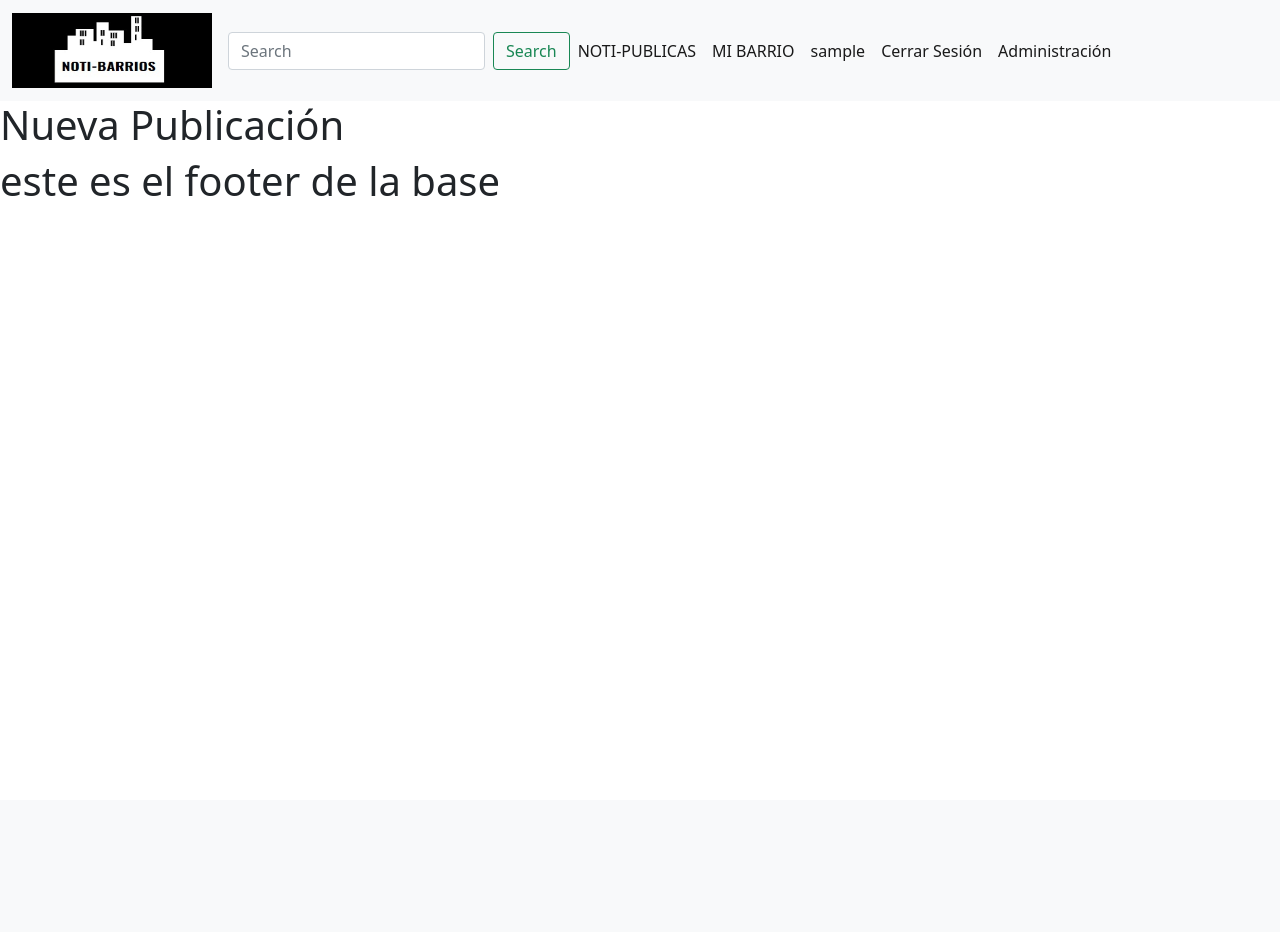
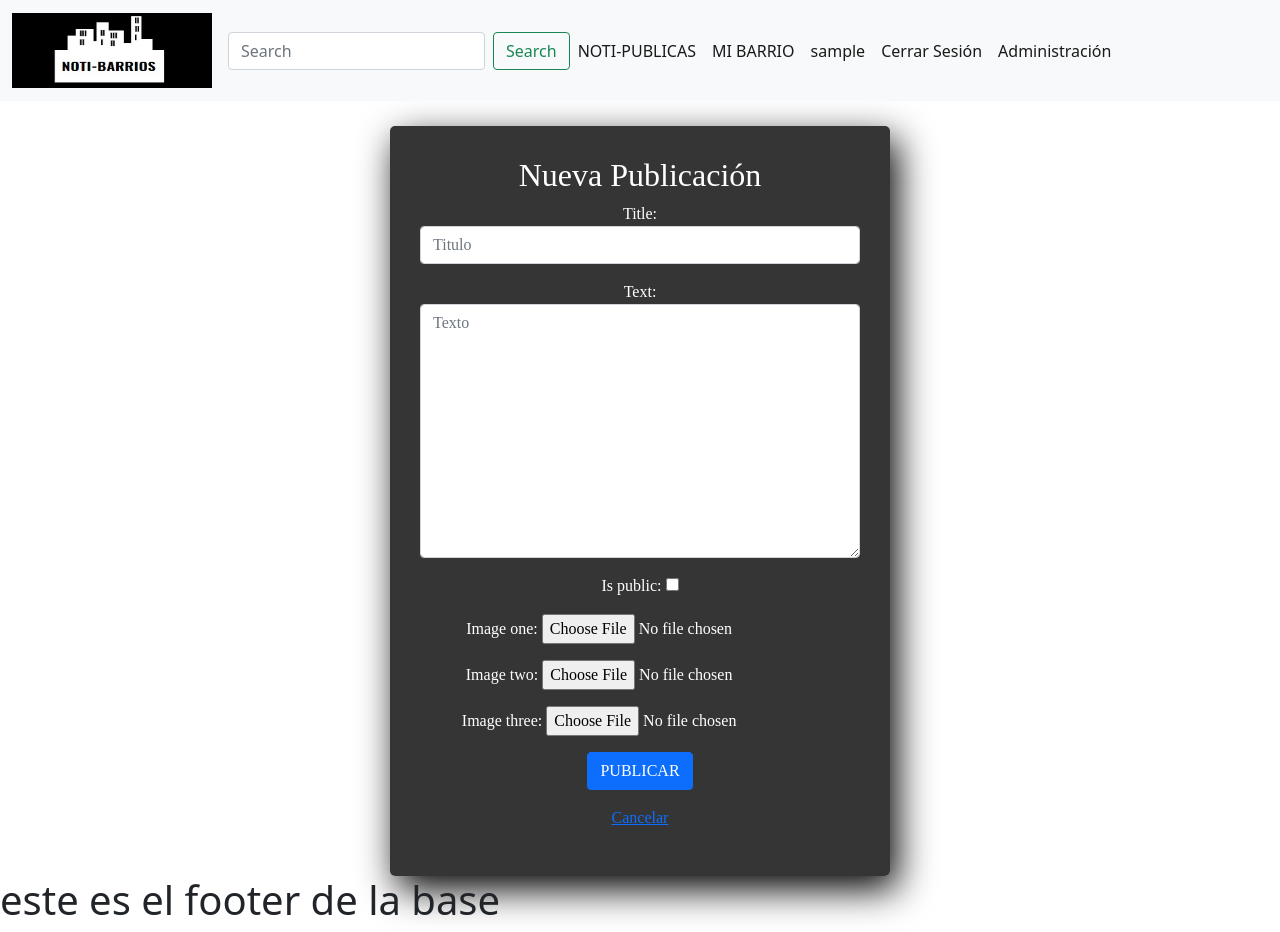
Before and after one commit to PedroFassanelli/TP_IW_2022, a Django app: page /sitio/nuevapublicacion/ in a window 1280 px wide. Before the commit the page ends 196 px from the top, so only its background shows below. Run offline with Django 4.2, Linux system fonts and the light colour scheme; the visitor is signed in with stand-in values (Sample User, id 1).

Commit message:
Pantalla de cargar publicación y algunos fix

```diff
--- /dev/null
+++ b/NotiBarrio/sitio/forms.py
@@ -0,0 +1,18 @@
+from django import forms
+from django.contrib.auth.models import User
+from django.core.exceptions import ValidationError
+from sitio.models import Publicacion
+
+class FormNuevaPublicacion(forms.ModelForm):
+    class Meta:
+        model = Publicacion
+        fields = ('title','text','is_public', 'image_one', 'image_two', 'image_three')
+
+    def __init__(self, *args, **kwargs):
+        super(FormNuevaPublicacion, self).__init__(*args, **kwargs)
+
+        self.fields['title'].widget.attrs['class'] = 'form-control'
+        self.fields['title'].widget.attrs['placeholder'] = "Titulo"
+
+        self.fields['text'].widget.attrs['class'] = 'form-control'
+        self.fields['text'].widget.attrs['placeholder'] = "Texto"
--- a/NotiBarrio/sitio/models.py
+++ b/NotiBarrio/sitio/models.py
@@ -20,7 +20,8 @@
     state = models.CharField(max_length=25, choices= Estados, default= 'Registrado')
 
 class Barrio(models.Model):
-    pass
+    namebarrio = models.CharField(max_length=50, default='None')
+    number = models.PositiveIntegerField()
 
 class Publicacion(models.Model):
     Estados = (
@@ -34,7 +35,10 @@
     title = models.CharField(max_length= 50)
     text = models.TextField(max_length= 250)
     publicationdate = models.DateTimeField()
-    is_public = models.BooleanField(default= True)
+    is_public = models.BooleanField(default= False)
     state = models.CharField(max_length=25, choices= Estados, default= 'Borrador')
     likes = models.IntegerField(default= 0)
     dislikes = models.IntegerField(default= 0)
+    image_one = models.ImageField(upload_to = "static/sitio/multimedias/", null= True, blank = True, default='static/sitio/multimedias/logo.png')
+    image_two = models.ImageField(upload_to = "static/sitio/multimedias/", null= True, blank = True)
+    image_three = models.ImageField(upload_to = "static/sitio/multimedias/", null= True, blank = True)
--- a/NotiBarrio/sitio/static/sitio/css/estilo.css
+++ b/NotiBarrio/sitio/static/sitio/css/estilo.css
@@ -12,7 +12,7 @@
     height: 75px;
 }
 
-.form-register
+.form-register, .form-login, .form-publicar
 {
     width: 500px;
     background: rgba(10, 10, 10, 0.823);
--- a/NotiBarrio/sitio/templates/mibarrio.html
+++ b/NotiBarrio/sitio/templates/mibarrio.html
@@ -4,4 +4,5 @@
 
 {% block contents %}
 <h1>Mi Barrio</h1>
+<p><a href="{% url 'nuevapublicacion' %}">Publicar</a></p>
 {% endblock %}
--- a/NotiBarrio/sitio/templates/nueva_publicacion.html
+++ b/NotiBarrio/sitio/templates/nueva_publicacion.html
@@ -3,6 +3,13 @@
 {% block namepage %}Nueva Publicación{% endblock %}
 
 {% block contents %}
-<h1>Nueva Publicación</h1>
-
+<div class="form-publicar" ALIGN="center">
+    <h2>Nueva Publicación</h2>
+    <form method="POST">
+        {% csrf_token %}
+        {{form.as_p}}
+        <p><button class="btn btn-primary" type="submit">PUBLICAR</button></p>
+        <p><a href="{% url 'mibarrio' %}">Cancelar </a></p>
+    </form>
+</div>
 {% endblock %}
--- a/NotiBarrio/sitio/views.py
+++ b/NotiBarrio/sitio/views.py
@@ -1,6 +1,6 @@
-from django.shortcuts import render
+from django.shortcuts import render, redirect
 from django.contrib.auth.decorators import login_required
-
+from sitio.forms import FormNuevaPublicacion
 
 def homepage(request):
     return render(request, 'homepage.html')
@@ -10,11 +10,20 @@
     return render(request, 'noticiaspublicas.html')
 
 
-@login_required(login_url='logueo')
+@login_required(login_url='login')
 def mibarrio(request):
     return render(request, 'mibarrio.html')
 
 
-@login_required(login_url='logueo')
+@login_required(login_url='login')
 def nuevaPublicacion(request):
-    return render(request, 'nueva_publicacion.html')
+    if request.method == "POST":
+        form = FormNuevaPublicacion(request.POST, request.FILES)
+        if form.is_valid():
+            new_publicacion = form.save(commit=False)
+            new_publicacion.user = request.user
+            new_publicacion.save()
+            return redirect('mis_articulos')
+    else:
+        form = FormNuevaPublicacion()
+    return render(request, 'nueva_publicacion.html', {"form": form})
--- a/NotiBarrio/users/templates/login.html
+++ b/NotiBarrio/users/templates/login.html
@@ -5,7 +5,7 @@
 {% block contents %}
 
 <!-- Log In -->
-<div class="form-register" ALIGN="center">
+<div class="form-login" ALIGN="center">
     <h1>Log In</h1>
     <form method="POST">
         {% csrf_token %}
--- a/NotiBarrio/users/templates/signup.html
+++ b/NotiBarrio/users/templates/signup.html
@@ -19,6 +19,8 @@
             </div>
         {% endfor %}
         <button class="btn btn-primary" type="submit">Register</button>
+        <p><a href="{% url 'login' %}">Iniciar Sesión</a></p>
+        <p><a href="{% url 'homepage' %}">Cancelar</a></p>
     </form>
 </div>
 
--- a/requirements.txt
+++ b/requirements.txt
@@ -1,3 +1,4 @@
 Django==4.1
 django-heroku==0.3.1
 gunicorn==20.1.0
+Pillow==9.2.0
```
